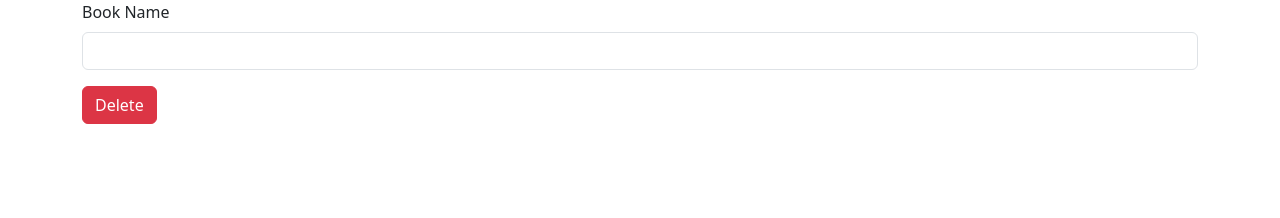
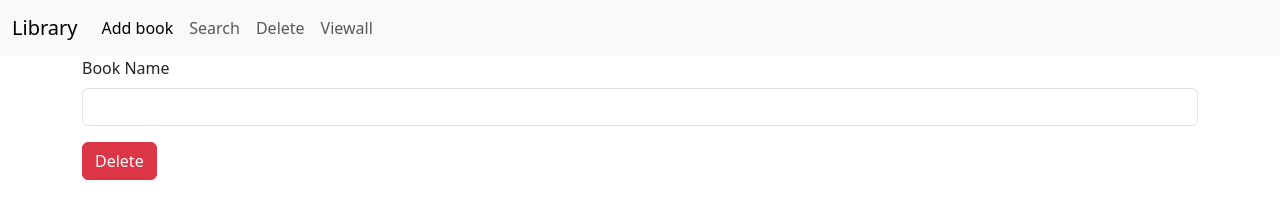
Before and after one commit to nithyakalathil/library, a plain HTML site: page delete.html in a window 1280 px wide. Drawn offline with nearby package versions, Linux system fonts and the light colour scheme.

Commit message:
navbar created

```diff
--- a/delete.html
+++ b/delete.html
@@ -10,6 +10,24 @@
 </head>
 
 <body>
+
+    <nav class="navbar navbar-expand-lg bg-body-tertiary">
+        <div class="container-fluid">
+          <a class="navbar-brand" href="#">Library</a>
+          <button class="navbar-toggler" type="button" data-bs-toggle="collapse" data-bs-target="#navbarNavAltMarkup" aria-controls="navbarNavAltMarkup" aria-expanded="false" aria-label="Toggle navigation">
+            <span class="navbar-toggler-icon"></span>
+          </button>
+          <div class="collapse navbar-collapse" id="navbarNavAltMarkup">
+            <div class="navbar-nav">
+              <a class="nav-link active" aria-current="page" href="index.html">Add book</a>
+              <a class="nav-link" href="search.html">Search</a>
+              <a class="nav-link" href="delete.html">Delete</a>
+              <a class="nav-link" href="viewall.html" >Viewall</a>
+            </div>
+          </div>
+        </div>
+      </nav>
+
 <div class="container">
     <div class="row g-3">
         <div class="col col-12 col-sm-12 col-md-12 col-lg-12 col-xl-12 col-xxl-12">
```
Also changed, not shown: index.html (+18 -0 lines), search.html (+18 -0 lines), viewall.html (+18 -0 lines).
